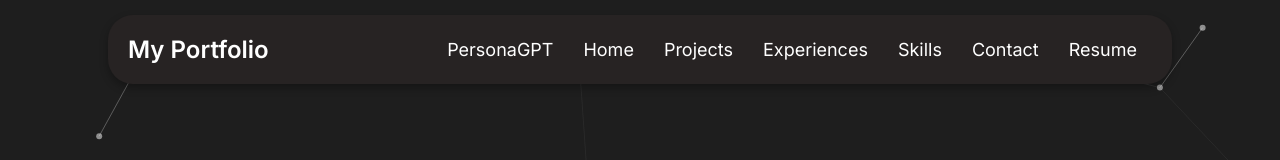
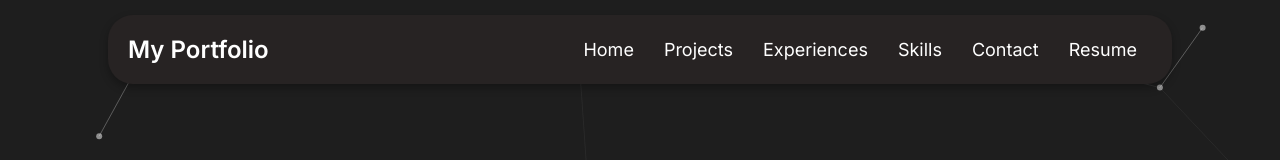
Before and after one commit to Khushi2405/my-portfolio, a React (Create React App) app: page / in a window 1280 px wide. Shown: the top 160 px of the page. Built offline with nearby package versions, Linux system fonts and the light colour scheme.

Commit message:
removed personagpt from navbar

```diff
--- a/src/components/Navbar.js
+++ b/src/components/Navbar.js
@@ -16,7 +16,7 @@ function Navbar() {
         <span className="bar"></span>
       </div>
       <ul className={`nav-links ${isOpen ? "show" : ""}`}>
-        <li><a target="_blank" href="https://khushi2405-personagpt.hf.space" title="Ask AI anything about me">PersonaGPT</a></li>
+        {/* <li><a target="_blank" href="https://khushi2405-personagpt.hf.space" title="Ask AI anything about me">PersonaGPT</a></li> */}
         <li><a href="#home">Home</a></li>
         <li><a href="#projects">Projects</a></li>
         <li><a href="#experiences">Experiences</a></li>
```
